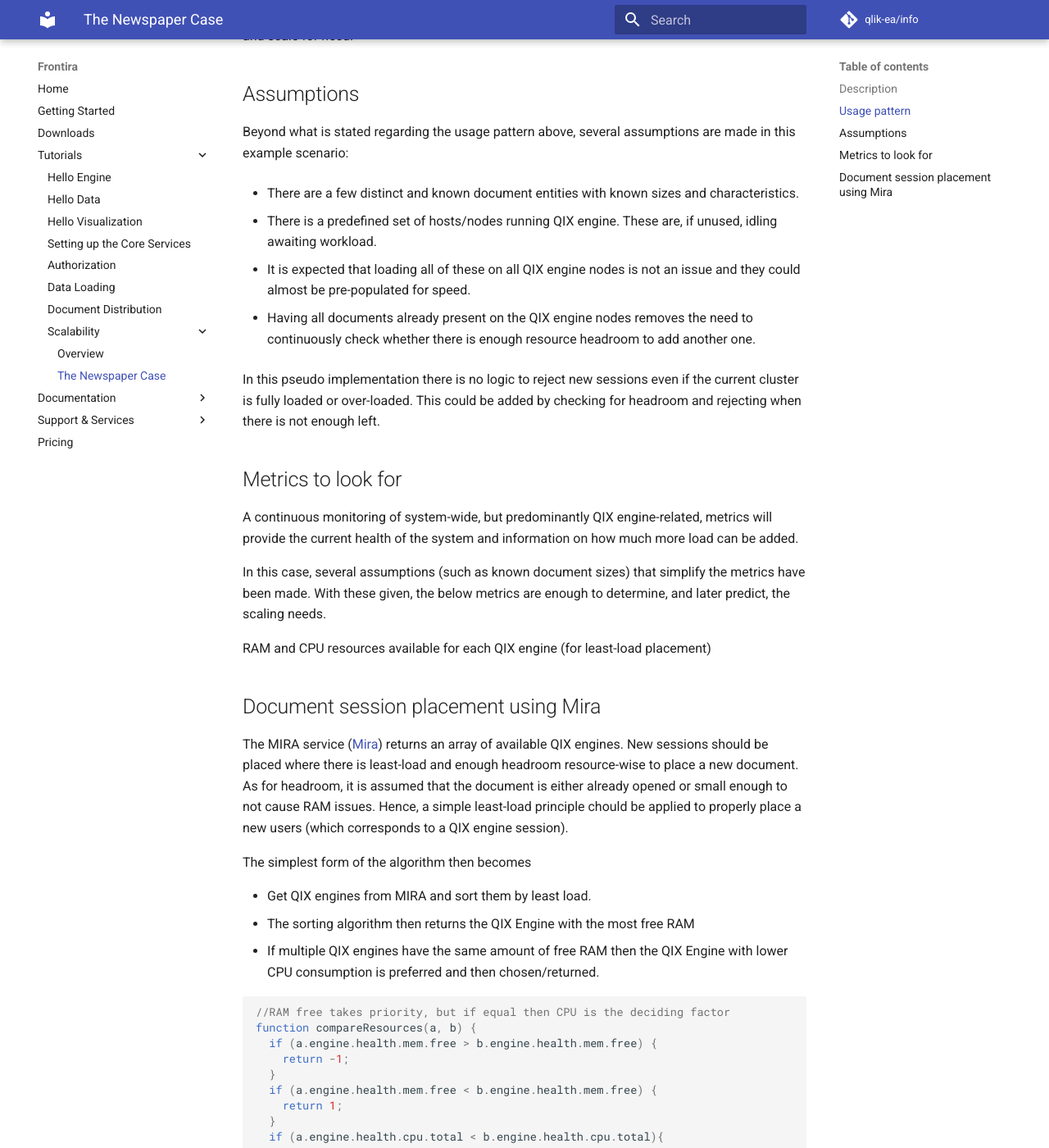
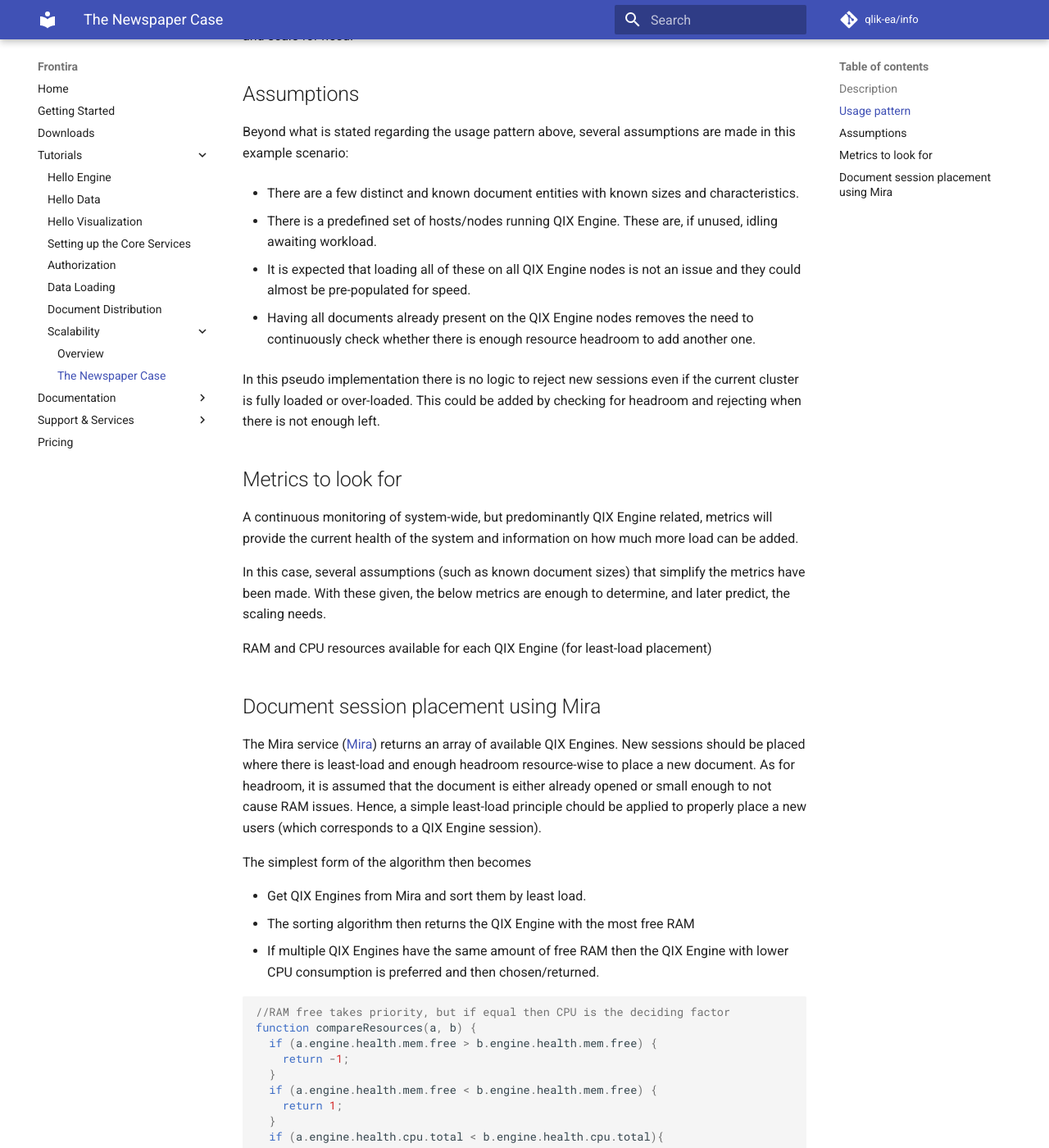
Before and after one commit to qlik-oss/core-website, an MkDocs documentation site: the page built from docs/tutorials/scalability/newspaper.md, in a window 1280 px wide and 1400 px high, scrolled down 655 px. Shown: the whole window at 82% size. Built offline with MkDocs 1.6.1 and Material for MkDocs 9.7.7, drawn with Linux system fonts in a browser that asks for light colours; comment, search, counter and statistics services are not loaded; old or Windows-style settings are respelled for this version of MkDocs; some of the changed text lies outside the part shown.

Commit message:
Corrected some moar issues

````diff
--- a/docs/tutorials/scalability/newspaper.md
+++ b/docs/tutorials/scalability/newspaper.md
@@ -32,13 +32,13 @@
 - There are a few distinct and known document entities with known
   sizes and characteristics.
 
-- There is a predefined set of hosts/nodes running QIX engine. These are, if
+- There is a predefined set of hosts/nodes running QIX Engine. These are, if
   unused, idling awaiting workload.
 
-- It is expected that loading all of these on all QIX engine nodes is not an
+- It is expected that loading all of these on all QIX Engine nodes is not an
   issue and they could almost be pre-populated for speed.
 
-- Having all documents already present on the QIX engine nodes
+- Having all documents already present on the QIX Engine nodes
   removes the need to continuously check whether there is enough resource
   headroom to add another one.
 
@@ -48,7 +48,7 @@
 
 ## Metrics to look for
 
-A continuous monitoring of system-wide, but predominantly QIX engine-related,
+A continuous monitoring of system-wide, but predominantly QIX Engine related,
 metrics will provide the current health of the system and information on how
 much more load can be added.
 
@@ -56,23 +56,23 @@
 that simplify the metrics have been made. With these given, the below metrics
 are enough to determine, and later predict, the scaling needs.
 
-RAM and CPU resources available for each QIX engine (for least-load placement)
+RAM and CPU resources available for each QIX Engine (for least-load placement)
 
 ## Document session placement using Mira
 
-The MIRA service ([Mira](./../../documentation/services/mira.md)) returns an array
-of available QIX engines. New sessions should be placed where there is least-load
+The Mira service ([Mira](./../../documentation/services/mira.md)) returns an array
+of available QIX Engines. New sessions should be placed where there is least-load
 and enough headroom resource-wise to place a new document. As for headroom, it is
 assumed that the document is either already opened or small
 enough to not cause RAM issues. Hence, a simple least-load principle chould
-be applied to properly place a new users (which corresponds to a QIX engine
+be applied to properly place a new users (which corresponds to a QIX Engine
 session).
 
 The simplest form of the algorithm then becomes
 
-- Get QIX engines from MIRA and sort them by least load.
+- Get QIX Engines from Mira and sort them by least load.
 - The sorting algorithm then returns the QIX Engine with the most free RAM
-- If multiple QIX engines have the same amount of free RAM then the QIX Engine
+- If multiple QIX Engines have the same amount of free RAM then the QIX Engine
   with lower CPU consumption is preferred and then chosen/returned.
 
 ```javascript
````
Also changed, not shown: other parts of docs/tutorials/scalability/newspaper.md (+2 -3 lines), docs/documentation/services/qix-engine.md (+6 -6 lines), docs/tutorials/scalability/overview.md (+2 -2 lines).
